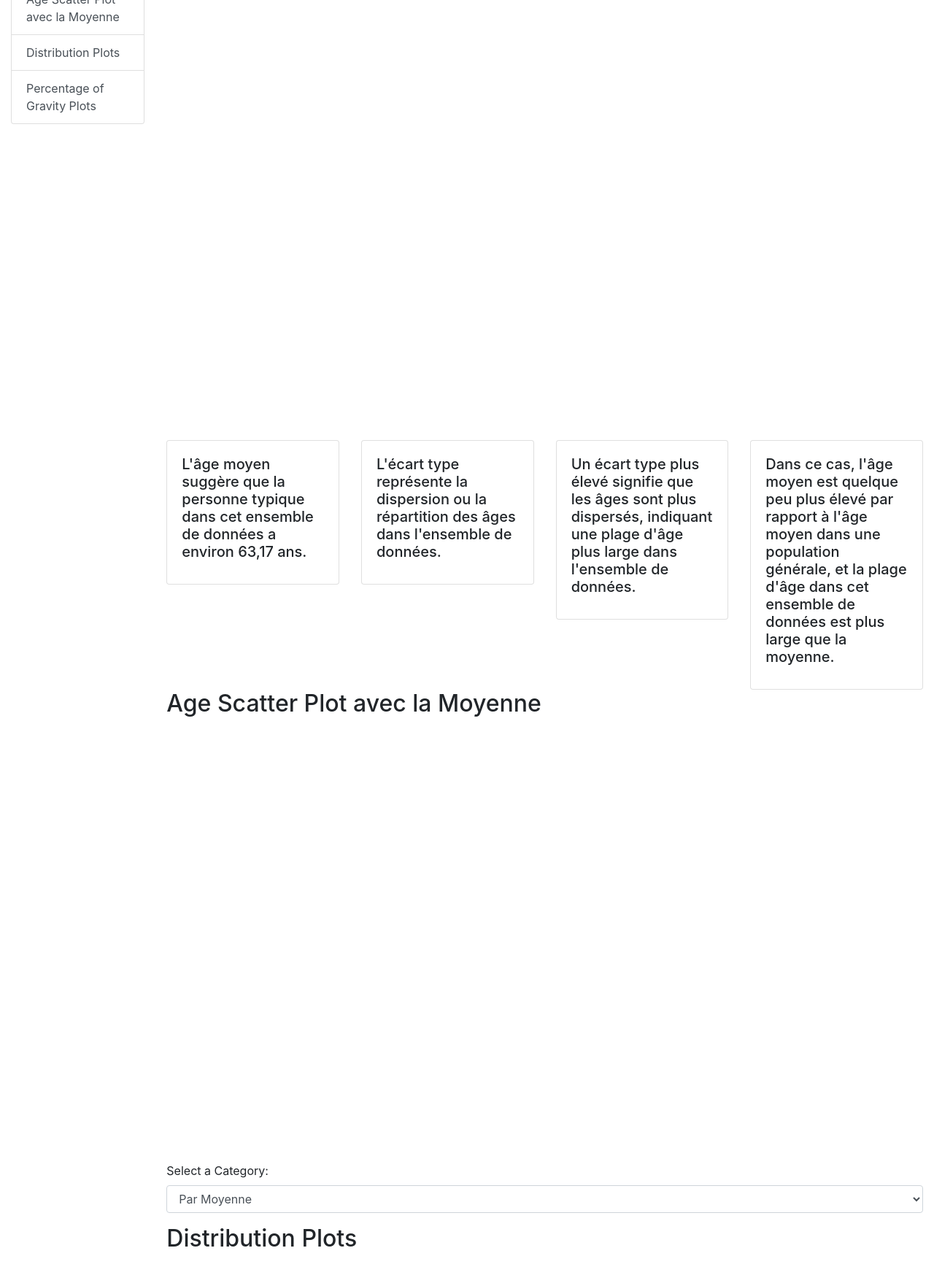
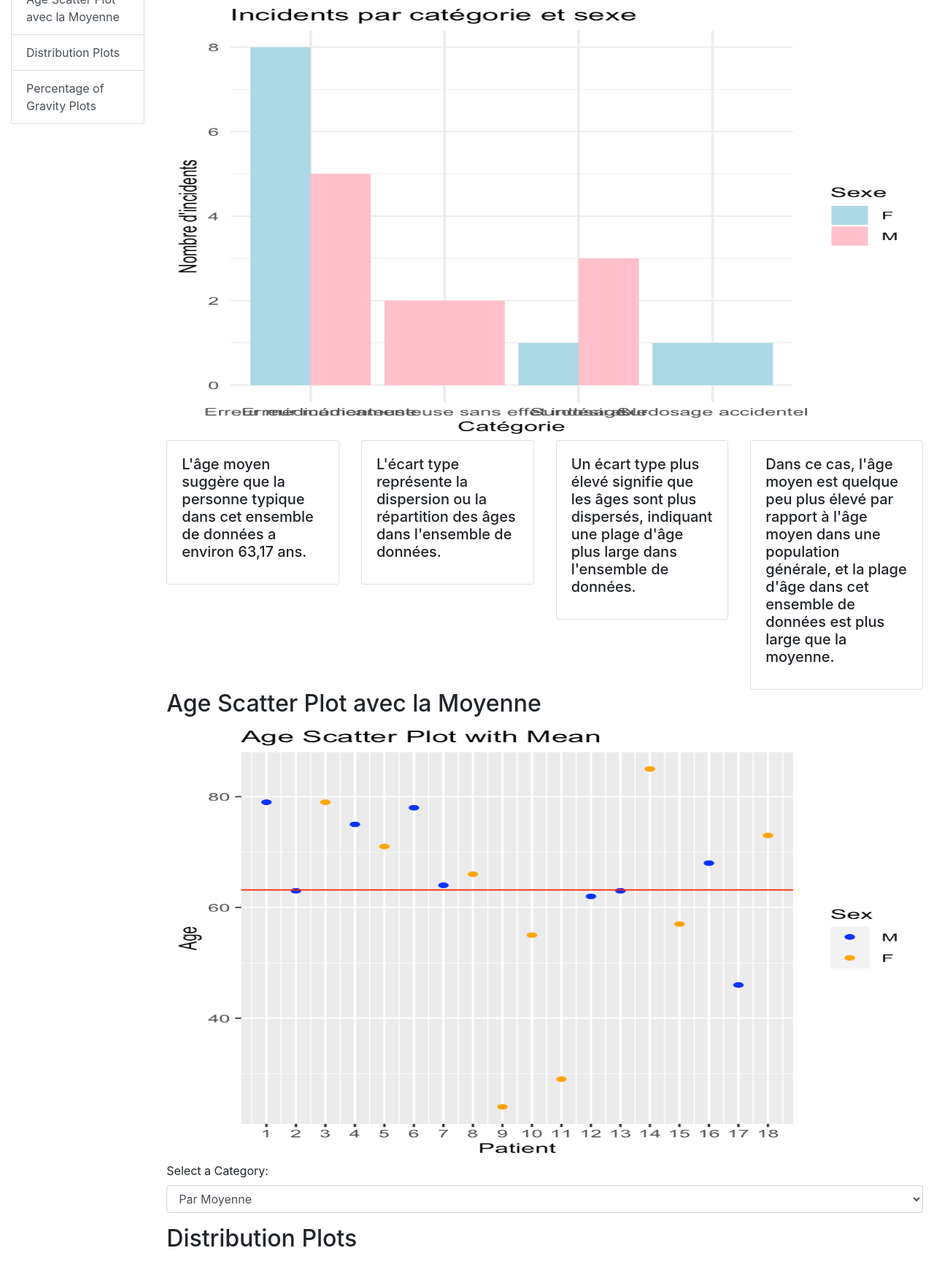
Before and after one commit to dogitosanchez/projetpro, a plain HTML site: page index.html in a window 1280 px wide. Shown: the part 99-1846 px from the top of the page at 73% size. Drawn offline with nearby package versions, Linux system fonts and the light colour scheme.

Commit message:
Update index.html

```diff
--- a/index.html
+++ b/index.html
@@ -1,9 +1,11 @@
 <!DOCTYPE html>
 <html>
+
 <head>
   <title>Effets Sécondaires Indésirables</title>
   <link rel="stylesheet" type="text/css" href="https://maxcdn.bootstrapcdn.com/bootstrap/4.0.0/css/bootstrap.min.css">
 </head>
+
 <body>
   <div class="container-fluid">
     <div class="row">
@@ -19,7 +21,9 @@
         <h1>Effets Sécondaires Indésirables</h1>
         <div id="sexplot">
           <h2>Incidents par catégorie et sexe</h2>
-          <div id="sexplot" style="height: 600px;"></div>
+          <!-- Add the following line to display the image -->
+          <img src="sexplot.png" alt="Sex Plot Image" style="width: 100%; max-height: 600px;">
+          <!-- End of added line -->
           <div class="row">
             <div class="col-md-3">
               <div class="card">
@@ -53,12 +57,14 @@
         </div>
         <div id="age_dist_plot">
           <h2>Age Scatter Plot avec la Moyenne</h2>
-          <div id="ageplot" style="height: 600px;"></div>
+          <!-- Add the following line to display the image dynamically -->
+          <img id="age_plot_image" src="parmoyenne.png" alt="Age Plot Image" style="width: 100%; max-height: 600px;">
+          <!-- End of added line -->
           <div class="form-group">
             <label for="age_selector">Select a Category:</label>
-            <select class="form-control" id="age_selector">
-              <option>Par Moyenne</option>
-              <option>Par Sexe</option>
+            <select class="form-control" id="age_selector" onchange="changeAgePlot()">
+              <option value="parmoyenne">Par Moyenne</option>
+              <option value="parsexe">Par Sexe</option>
             </select>
           </div>
         </div>
@@ -88,5 +94,20 @@
       </div>
     </div>
   </div>
+
+  <script>
+    // JavaScript function to change the age plot image based on the selected option
+    function changeAgePlot() {
+      var selectedOption = document.getElementById("age_selector").value;
+      var imageElement = document.getElementById("age_plot_image");
+      imageElement.src = selectedOption + ".png";
+    }
+
+    // Set default image (parmoyenne.png) on page load
+    window.onload = function () {
+      changeAgePlot();
+    };
+  </script>
 </body>
+
 </html>
```
